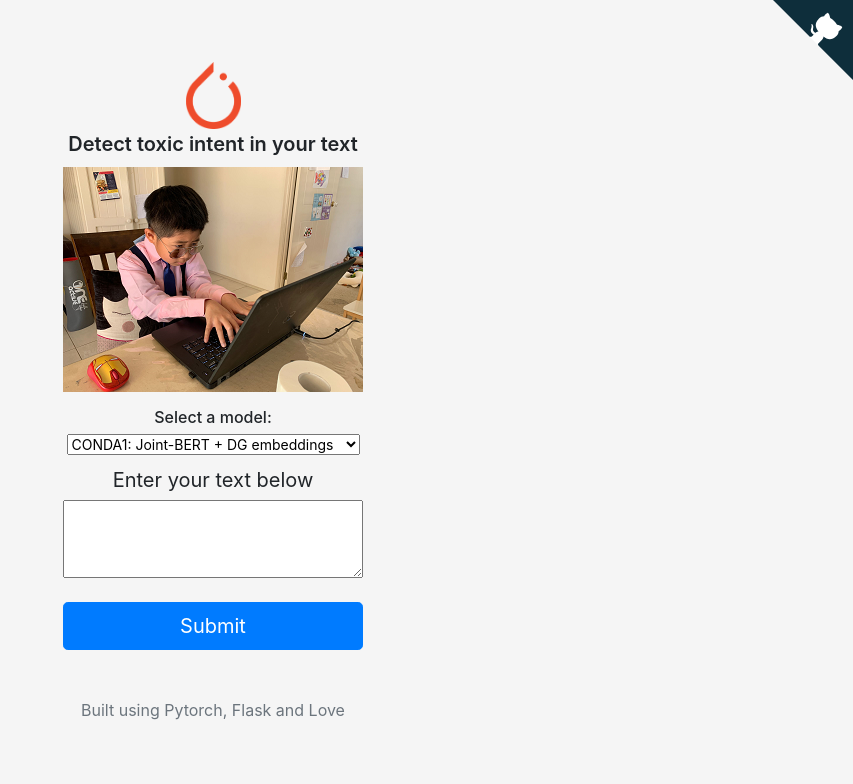
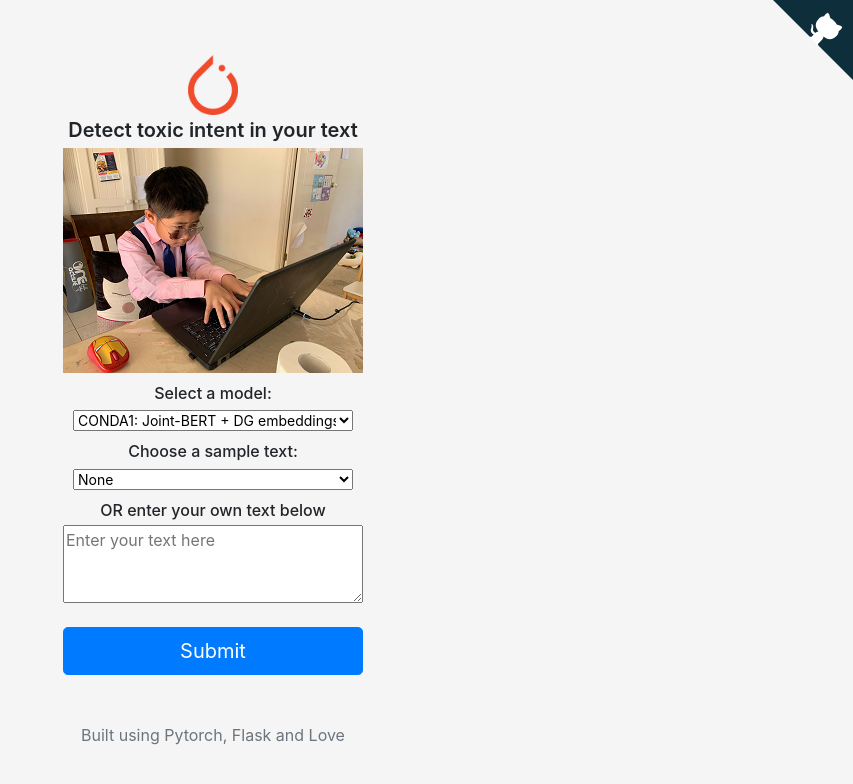
Before and after one commit to usydnlp-conda/usydnlp-conda, a plain HTML site: page templates/index.html in a window 1280 px wide. Shown: the whole page, without its empty margins (427-1280 px from the left). Drawn offline with nearby package versions, Linux system fonts and the light colour scheme.

Commit message:
Update index.html

```diff
--- a/templates/index.html
+++ b/templates/index.html
@@ -22,13 +22,13 @@
   </head>
   <body class="text-center">
     <form class="form-signin" method=post enctype=multipart/form-data>
-        <img src="/static/pytorch.png" alt="" width="55">
+        <img src="/static/pytorch.png" alt="" width="50">
         <h7></h7>
         <h5 style="line-height:1.5; font-weight:600">Detect toxic intent in your text</h5>
-        <img src="/static/theo1.png">
+        <img src="/static/theo1.png" style="margin-top:-5px; margin-bottom:-5px">
         <p></p>
         <h6 style="font-size:16px; font-weight:510; margin-bottom:5px">Select a model:</h6>
-        <select name="model" style="font-size:14px">
+        <select name="model" style="font-size:14px; width: 280px">
         <option value="final_conda_bert_dg_model">CONDA1: Joint-BERT + DG embeddings
         <option value="final_conda_bert_g_model">CONDA2: Joint-BERT + G embeddings
         <option value="final_conda_bert_e_model">CONDA3: Joint-BERT + E embeddings
@@ -36,8 +36,22 @@
         <option value="final_low_distilbert_e_model">LOL2: Joint-DistilBERT + E embeddings
         <option value="final_low_distilbert_de_model">LOL3: Joint-DistilBERT + DE embeddings
         </select>
-        <h5 style="font-weight:400; ; margin-top:12px">Enter your text below</h5>
-        <textarea type="text" name="sentence" maxlength="500" class="form-control-file" id="inputtext" rows="3", cols="100"></textarea>
+        <h6 style="font-size:16px; font-weight:510; margin-top:10px; margin-bottom:5px">Choose a sample text:</h6>
+        <select id="dropdown" style="font-size:14px; width: 280px">
+        <option value="">None</option>
+        <option value="GG my team is fucking stupid">GG my team is fucking stupid</option>
+        <option value="smurf means you are shit at your level">smurf means you are shit at your level</option>
+        <option value="kiss my ass and get lost!!">kiss my ass and get lost!!</option>
+        <option value="stfu and play try to win not to cry">stfu and play try to win not to cry</option>
+        <option value="0-5 too ez you had no chance hahaha">0-5 too ez you had no chance hahaha</option>
+        <option value="did you buy an account?">did you buy an account?</option>
+        <option value="ez game ez life">ez game ez life</option>
+        <option value="wait a sec, aa afk">wait a sec, aa afk</option>
+        <option value="pls report him for swearing">pls report him for swearing</option>
+        <option value="best game ever">best game ever</option>
+        </select>
+        <h6 style="font-size:16px; font-weight:510; margin-top:10px; margin-bottom:5px">OR enter your own text below</h6>
+        <textarea type="text" name="sentence" maxlength="500" class="form-control-file" id="inputtext" rows="3", cols="100" placeholder="Enter your text here"></textarea>
         <br/>
         <button class="btn btn-lg btn-primary btn-block" type="submit" id="submit">Submit</button>
         <p class="mt-5 mb-3 text-muted">Built using Pytorch, Flask and Love</p>
@@ -46,6 +60,13 @@
     <script src="//cdnjs.cloudflare.com/ajax/libs/popper.js/1.14.6/umd/popper.min.js" integrity="sha384-wHAiFfRlMFy6i5SRaxvfOCifBUQy1xHdJ/yoi7FRNXMRBu5WHdZYu1hA6ZOblgut" crossorigin="anonymous"></script>
     <script src="//stackpath.bootstrapcdn.com/bootstrap/4.2.1/js/bootstrap.min.js" integrity="sha384-B0UglyR+jN6CkvvICOB2joaf5I4l3gm9GU6Hc1og6Ls7i6U/mkkaduKaBhlAXv9k" crossorigin="anonymous"></script>
     <script type="text/javascript">
+        var mytextbox = document.getElementById('inputtext');
+        var mydropdown = document.getElementById('dropdown');
+
+        mydropdown.onchange = function(){
+              mytextbox.value = this.value;
+             //mytextbox.innerHTML = this.value;
+        };
     $("#submit").click(function(){
        if($.trim($("#inputtext").val()) == ""){
           alert("Please enter your text!");
```
